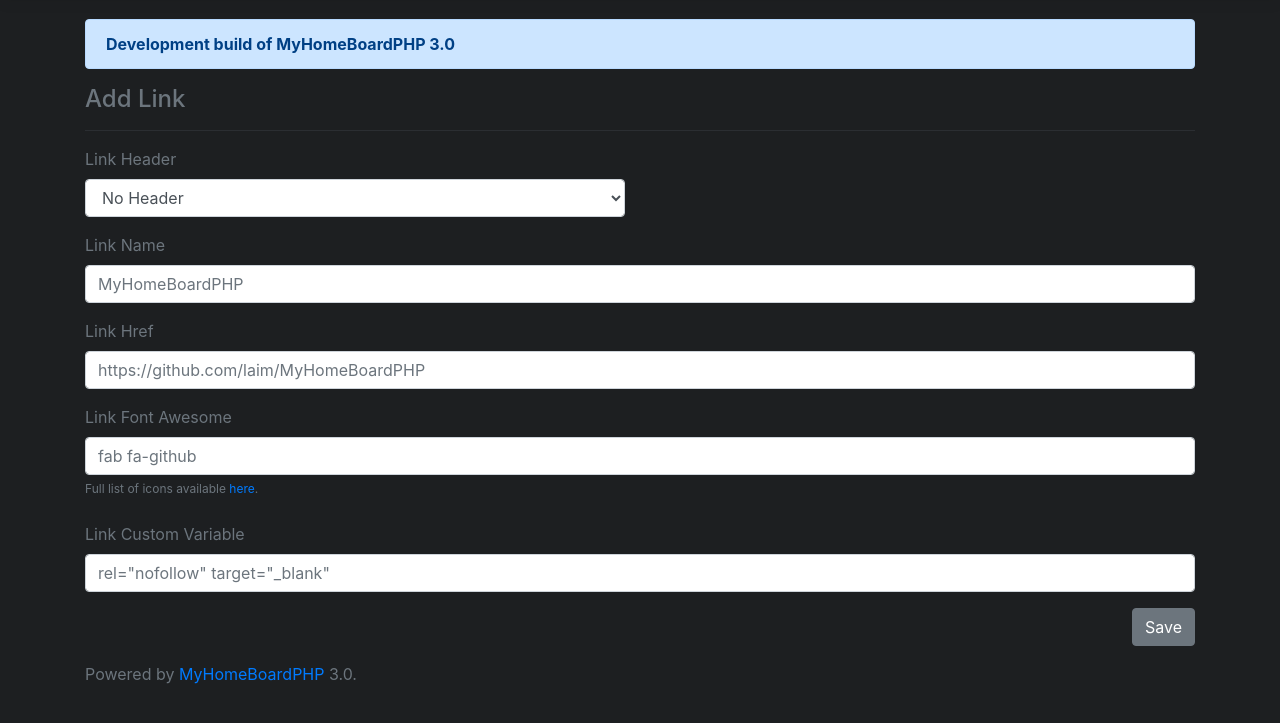
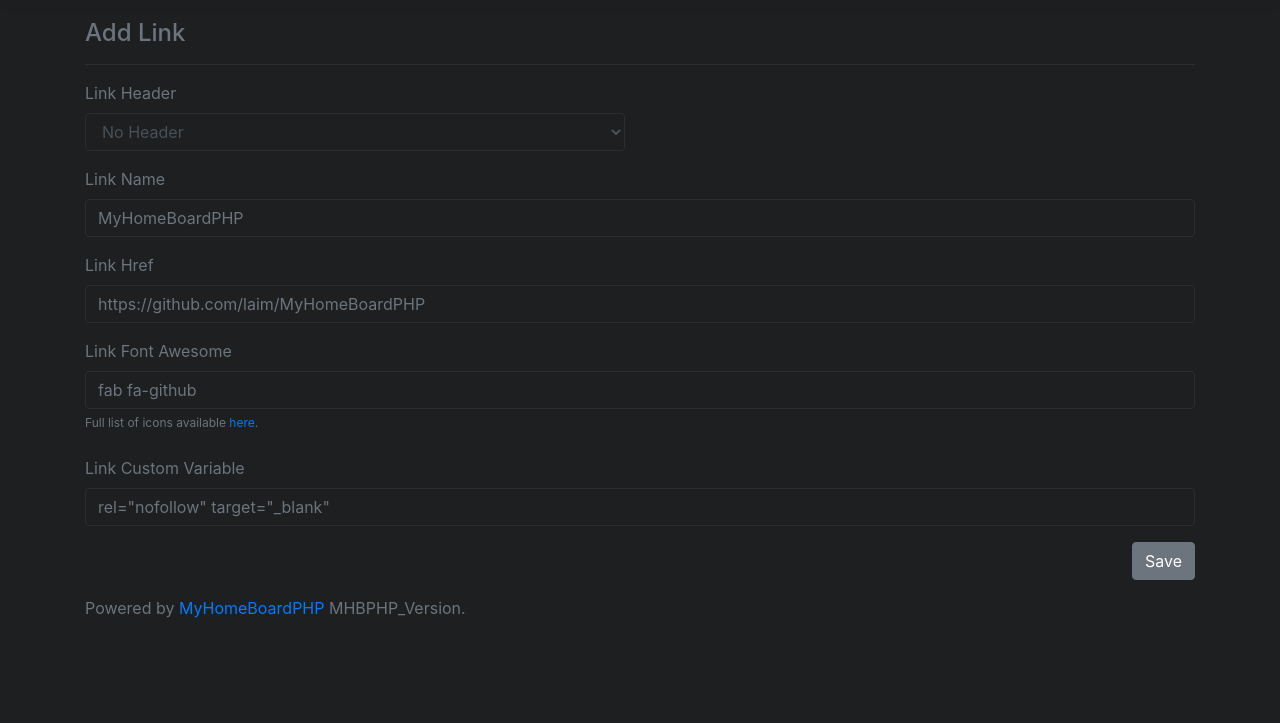
Before and after one commit to Laim/MyHomeBoardPHP, a PHP site: page /links/add.php?type=link in a window 1280 px wide. Shown: the part 61-784 px from the top of the page. Run offline with PHP 8.4, Linux system fonts and the light colour scheme; data comes from the database, SQL or seed files in the repository; some libraries are stand-ins or nearby versions.

Commit message:
v3: Dark Mode

```diff
--- a/MyHomeBoardPHP.sql
+++ b/MyHomeBoardPHP.sql
@@ -40,7 +40,7 @@
 
 INSERT INTO `tblLink` (`LID`, `HID`, `LinkName`, `LinkHref`, `LinkOrder`, `LinkCustomVar`, `LinkFontAwesome`) VALUES
 (1, 0, 'GitHub', 'https://github.com/laim/myhomeboardphp', 1, 'rel=\\\"nofollow\\\" target=\\\"_blank\\\"', 'fab fa-github'),
-(2, 1, 'Twitter', 'https://twitter.com/lyeuhm', 1, '', 'fab fa-twitter'),
+(2, 1, 'Twitter', 'https://twitter.com/lilpeepachu', 1, '', 'fab fa-twitter'),
 (3, 1, 'Instagram', 'https://instagram.com/lyeuhm', 2, '', '');
 
 -- --------------------------------------------------------
--- a/assets/css/dark.css
+++ b/assets/css/dark.css
@@ -115,3 +115,18 @@
     color: #fff;
     background-color: #6c757d;
   }
+
+.form-control {
+  color: #495057;
+  background-color: #1d1f21;
+  border: 1px solid #2b2e32;
+}
+
+.card {
+  background-color: #1d1f21;
+  border: 1px solid #2b2e32;
+}
+
+.text-dark {
+  color: #6c757d !important;
+}
--- a/include/configuration.php
+++ b/include/configuration.php
@@ -28,7 +28,7 @@
     define("MHBPHP_Version", "3.0"); // dinny touch this
     define("MHBPHP_HideVersion", false); // Lets you hide the version that appears in the footer for security
     define("MHBPHP_HideCU", false); // Lets you hide the Check for Updates button in the management dropdown
-    define("MHBPHP_DevFlag", true); // dinny touch this
+    define("MHBPHP_DevFlag", false); // dinny touch this
     define("MHBPHP_FR", true); // First run or not, this needs updated to false to remove the introduction text
     define("MHBPHP_FR_LANG", "EN-SCOT"); // dinny touch this, it's not full implemented yet.
 
@@ -52,7 +52,7 @@
 
     /* Weather Configuration */
     define("WeatherEnabled", false);
-    define("WeatherAPIKey", ""); // Create an account at https://openweathermap.org and put your API key here
+    define("WeatherAPIKey", "9b83cc8760fcfd42e157d418286f20c9"); // Create an account at https://openweathermap.org and put your API key here
     define("WeatherLocation", "Glasgow");
 
     /* Date and Time Configuration */
--- a/include/style/css.php
+++ b/include/style/css.php
@@ -9,7 +9,7 @@
 
 <?php if(DarkMode == true) { ?>
   <!-- Dark Mode -->
-  <link href="<?php print(URL);?>/assets/css/dark.css" rel="stylesheet">
+  <link href="<?php print(URL);?>/assets/css/dark.css?v3" rel="stylesheet">
 <?php } ?>
 
   <style>
--- a/links/index.php
+++ b/links/index.php
@@ -96,7 +96,7 @@
 			<section class="header-sec" style="display: none;">
 				<div class="table-responsive">
 				  <table class="table table-bordered" style="background-color: rgb(245, 245, 245);">
-				  	<thead class="thead-light thead-cdark" style="padding: 5px;">
+				  	<thead class="thead-dark thead-cdark" style="padding: 5px;">
 				  		<th>Order</th>
 				  		<th>Name</th>
 				  		<th class="d-none d-lg-table-cell">Font Awesome</th>
```
